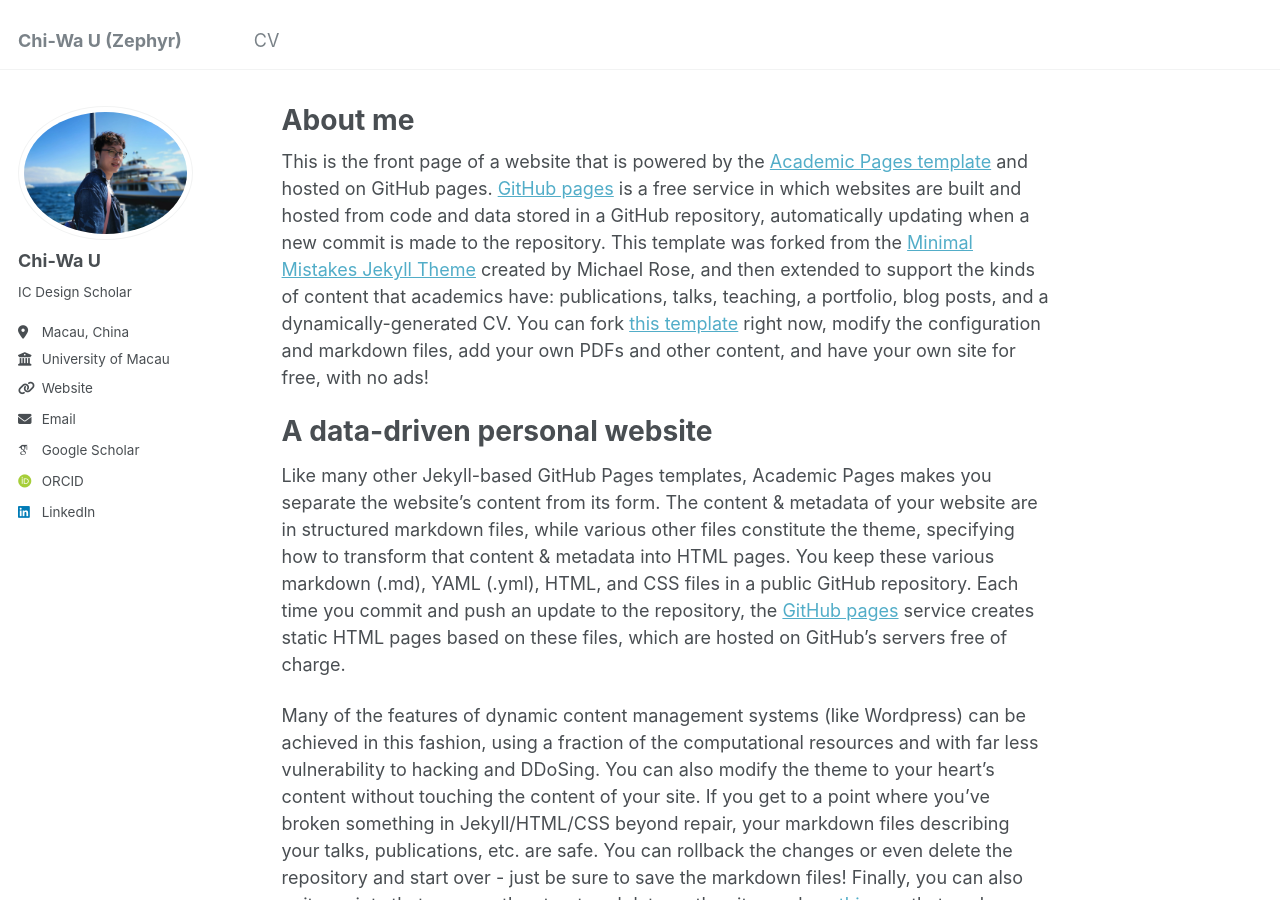
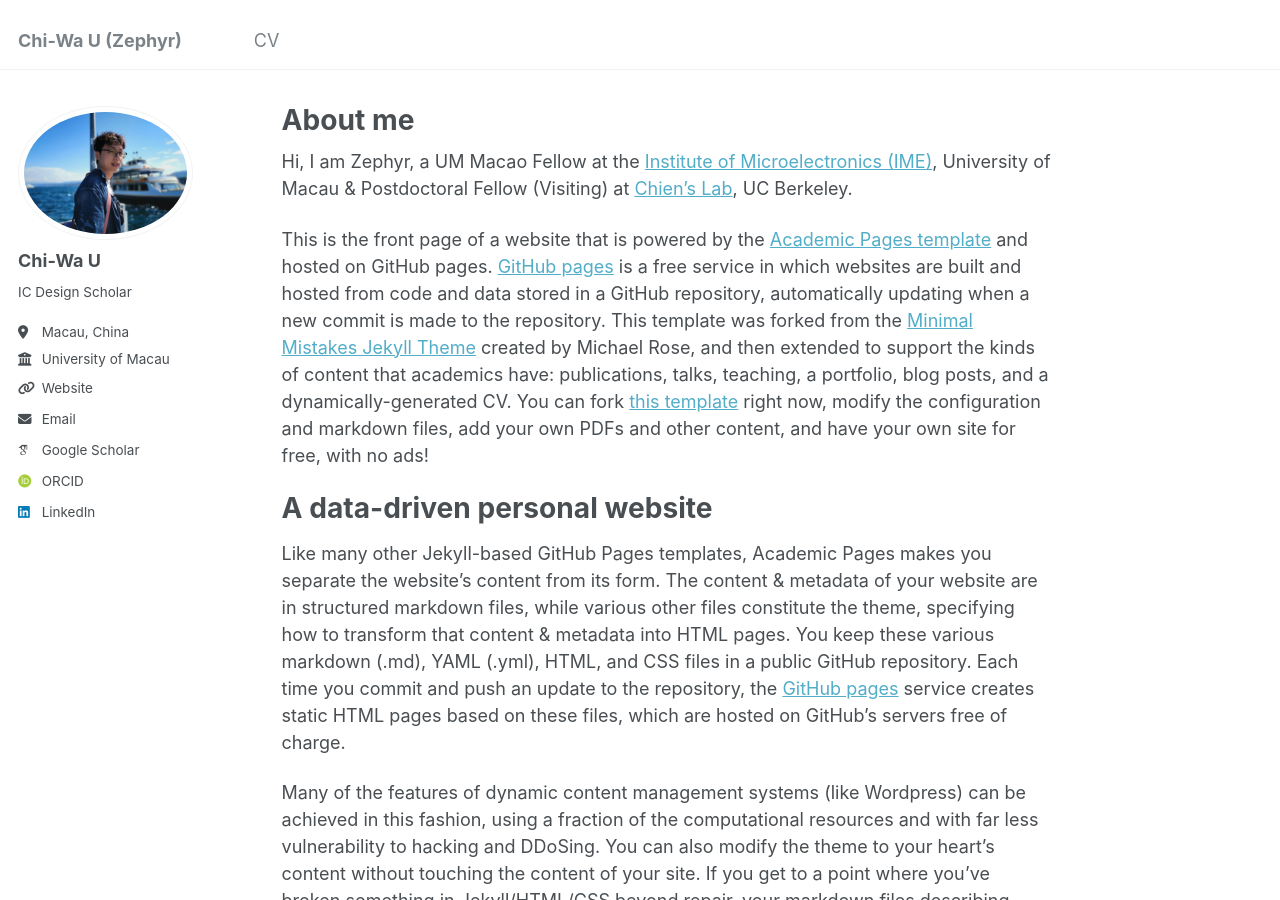
Before and after one commit to Zephyr-U/chiwau, a Jekyll site: the page built from _pages/about.md, in a window 1280 px wide and 900 px high. Built offline with Jekyll 4.4.1, drawn with Linux system fonts in a browser that asks for light colours; some web fonts are replaced.

Commit message:
about.md

```diff
--- a/_pages/about.md
+++ b/_pages/about.md
@@ -6,6 +6,8 @@ redirect_from:
   - /about/
   - /about.html
 ---
+
+Hi, I am Zephyr, a UM Macao Fellow at the [Institute of Microelectronics (IME)](https://ime.um.edu.mo), University of Macau & Postdoctoral Fellow (Visiting) at [Chien’s Lab](https://chienlab-bioic.github.io/), UC Berkeley.
 
 This is the front page of a website that is powered by the [Academic Pages template](https://github.com/academicpages/academicpages.github.io) and hosted on GitHub pages. [GitHub pages](https://pages.github.com) is a free service in which websites are built and hosted from code and data stored in a GitHub repository, automatically updating when a new commit is made to the repository. This template was forked from the [Minimal Mistakes Jekyll Theme](https://mmistakes.github.io/minimal-mistakes/) created by Michael Rose, and then extended to support the kinds of content that academics have: publications, talks, teaching, a portfolio, blog posts, and a dynamically-generated CV. You can fork [this template](https://github.com/academicpages/academicpages.github.io) right now, modify the configuration and markdown files, add your own PDFs and other content, and have your own site for free, with no ads!
 
```
